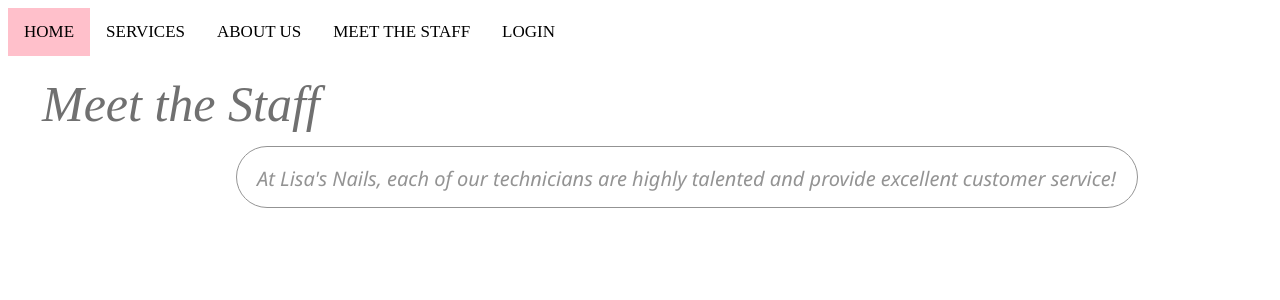
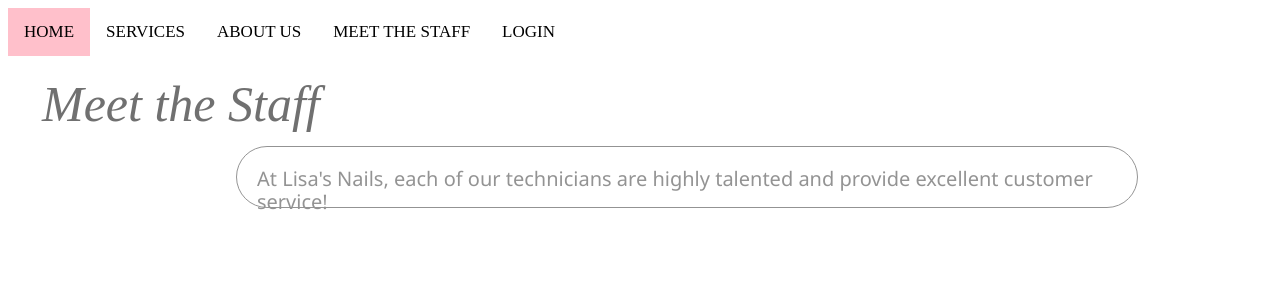
Before and after one commit to AntiCoderx2Club/PrintNPolish-191, a web app: file meet-staff-page.html in a window 1280 px wide. Shown: the top 300 px of the page. Run offline with its HTML, style and script files only (its server is not run), Linux system fonts and the light colour scheme.

Commit message:
fixed font style for staff page description

```diff
--- a/css/meet-staff-page.css
+++ b/css/meet-staff-page.css
@@ -31,7 +31,7 @@
     line-height: 23px;
     margin-top: -1.5px;
     text-align: left;
-    font-style: italic;
+    font-style: normal;
     font-family: Segoe UI;
     font-weight: normal;
     font-size: 20px;
```
